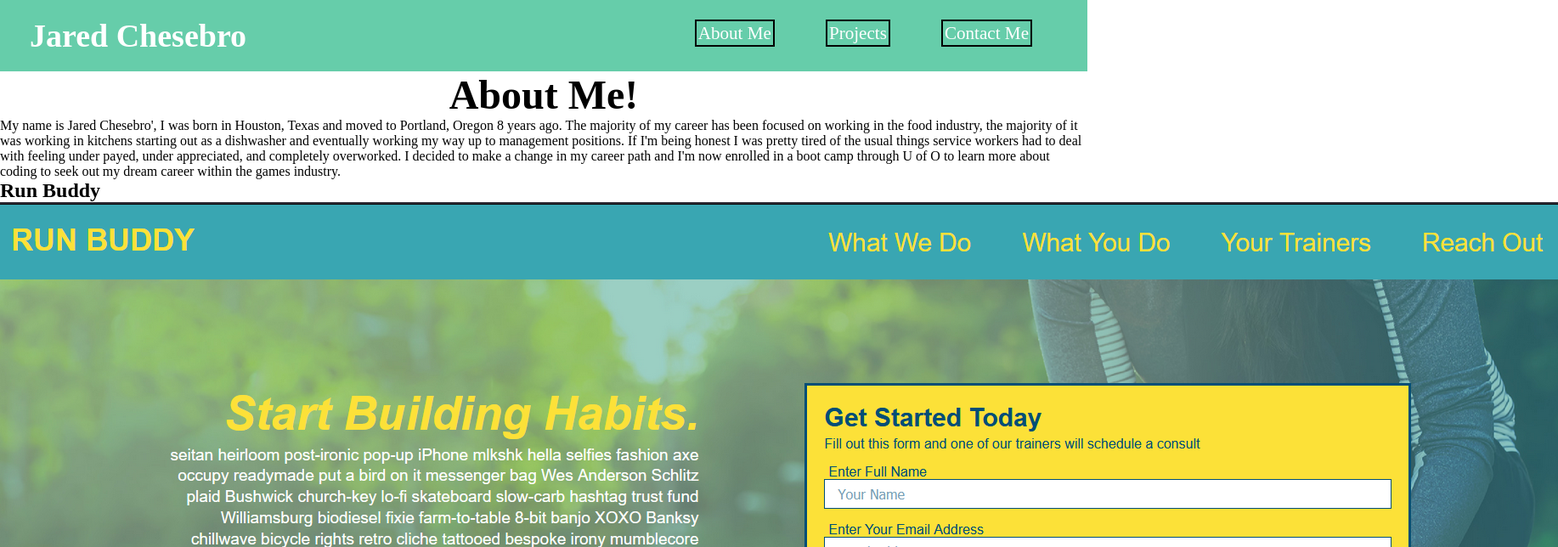
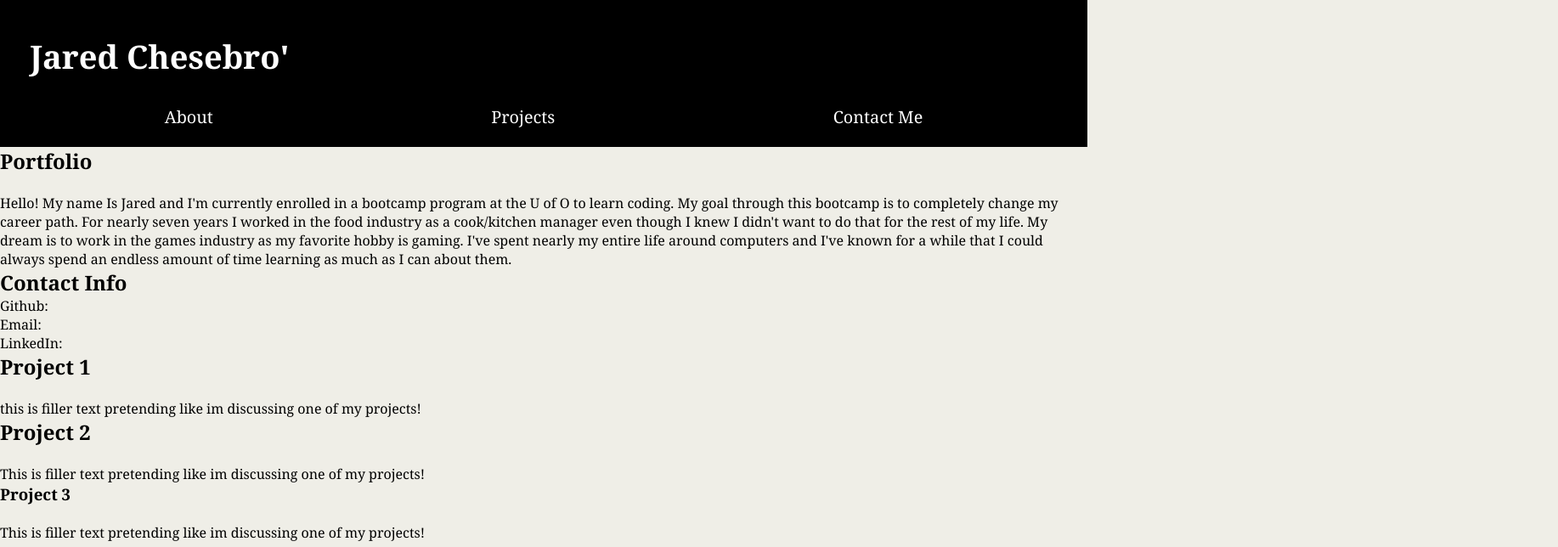
Before and after one commit to Chesebro11/.github.io, a plain HTML site: page index.html in a window 1280 px wide. Shown: the top 644 px of the page at 85% size, 1834 px wide, since content can reach past the window. Drawn offline with Linux system fonts and the light colour scheme.

Commit message:
started from ground up. new base for the site, header styled

```diff
--- a/assets/style.css
+++ b/assets/style.css
@@ -1,61 +1,47 @@
-*{
+/*standard page correction stuff*/
+* {
     margin: 0;
     padding: 0;
     box-sizing: border-box;
 }
-/*adjusting link color might change who knows*/
-a{
-    color: white;
-    text-decoration: none;
+/*setting font and background color*/
+body {
+    background: #efeee7;
+    font-family:Cambria, Cochin, Georgia, Times, Times New Roman, serif;
 }
-/*might be temporary idk*/
-body{
-    font-family:  'Times New Roman', Times, serif;
-    color:black;
+/*header styling starts here*/
+header{
+    background-color: black;
+    padding: 15px 30px;
 }
-/*start of header styling*/
-header{
-    background-color: mediumaquamarine;
-    padding: 20px 35px;
-    display: flex;
-    justify-content: space-between;
-    flex-wrap: wrap;
-}
+/*adjustment of h1 in header*/
 header h1{
-    font-weight: bold;
     font-size: 38px;
     color: white;
-    margin: 0;
+    font-weight: bold;
+    padding: 25px 0;
+    display:  inline-block;
+    position: relative;
+    margin-left: 5px;
+}
+/*making the navigation links not look like links*/
+header a{
+    text-decoration: none;
+    color: white;
 }
 header nav{
     margin: 7px 0;
 }
+/*setting up navigation elements with spacing*/
 header nav ul{
+    list-style: none;
     display: flex;
     flex-wrap: wrap;
-    justify-content: space-between;
+    justify-content: space-around;
     align-items: center;
-    list-style: none;
 }
-header nav ul li a{
-    margin: 0 30px;
+header nav ul li a {
+    padding: 10px 15px;
     font-weight: lighter;
-    font-size: 1.65vw;
-    border: 2px solid black;
-    padding: 2px;
+    font-size: 1.55vw;
 }
-/*end header styling for now*/
-.aboutme{
-
-    display:flex;
-    justify-content: center;
-    flex-wrap: wrap;
-}
-.aboutme h2{
-    font-size: 48px;
-}
-.aboutmetxt{
-    display:flex;
-    justify-content: right;
-    flex-wrap: wrap;
-}
--- a/index.html
+++ b/index.html
@@ -6,60 +6,62 @@
     <title> Jared Chesebro'</title>
 </head>
 <body>
-    <!--Header and Navigation-->
+    <!--Header section includes my name and navigation elements-->
     <header>
-    <h1><a href="/">Jared Chesebro</a></h1>
+        <h1>Jared Chesebro'</h1>
+        <!--Navigation-->
         <nav>
             <ul>
-            <li>
-            <a href="#about-me">About Me</a>
-            </li>
-            <li>
-            <a href="#projects">Projects</a>
-            </li>
-            <li>
-            <a href="#contact-me">Contact Me</a>
-            </li>
+                <li><a href="#about">About</a></li>
+                <li><a href="#projects">Projects</a></li>
+                <li><a href="#contact_me">Contact Me</a></li>
             </ul>
         </nav>
     </header>
-    <!--note to self when reopening this pls restructure about me section need image and text in sperate boxes! putting in image of self as background is not pog-->
-    <section class="aboutme" id="about-me">
-        <!--Image of me will go here whenever I decide on one lul?-->
-        <h2>About Me!</h2>
-        <section class="aboutme-txt">
-            <p>My name is Jared Chesebro', I was born in Houston, Texas and moved to Portland, Oregon 8 years ago.
-            The majority of my career has been focused on working in the food industry, the majority of it was working in
-            kitchens starting out as a dishwasher and eventually working my way up to management positions. If I'm being honest
-            I was pretty tired of the usual things service workers had to deal with feeling under payed, under appreciated, and
-            completely overworked. I decided to make a change in my career path and I'm now enrolled in a boot camp through
-            U of O to learn more about coding to seek out my dream career within the games industry.
+
+    <main>
+        <!--This is the introductory area including my name and some details about me-->
+        <section>
+            <h2>Portfolio</h2>
+            <!--code is set here for an image need to get one-->
+            <img src="" alt="" />
+
+            <p>
+                Hello! My name Is Jared and I'm currently enrolled in a bootcamp program at the U of O to learn coding. My goal through this bootcamp is to completely change my career path. For nearly seven years I worked in the
+                food industry as a cook/kitchen manager even though I knew I didn't want to do that for the rest of my life. My dream is to work in the games industry as my favorite hobby is gaming. I've spent nearly my entire life
+                around computers and I've known for a while that I could always spend an endless amount of time learning as much as I can about them.
             </p>
         </section>
+
+        <section>
+            <!--contact info-->
+            <h2>Contact Info</h2>
+            <ul>
+                <!--thinking about making the actual clickable link icons from these sites?-->
+                <li>Github:<a href=""> </a> </li>
+                <li>Email: <a href="sendmailto:"></a> </li>
+                <li>LinkedIn:<a href=" "></a> </li>
+            </ul>
         </section>
 
-    <section class="projects" id="projects">
-        <div class="mainproject">
-            <h2>
-            Run Buddy
-            </h2>
-            <div class="mainproject-img">
-                <a href="https://chesebro11.github.io/run-buddy/"><img src="./assets/images/runbuddy.png" /></a>
-            </div>
-            <div class="mainproject-txt">
-                <p>Run Buddy ideally wont be here in the future, however it is an assignment that taught me
-                everything I know so far about web development and I really need to fill this area up with projects</p>
-            </div>
-        </div>
-        <div class="secondaryproject">
-            <h2>Code Refractor</h2>
-            <div class="secondaryproject-txt">
-                <p>This assignment was the first actual test about what I had been learning. I recieved a file of broken
-                code and had to figure out what issues existed within the code while cleaning up any issues with syntax
-                or an unnessecary amount of code</p>
-            </div>
-        </div>
+        <section>
+            <!--This is all outlined doesnt actually contain anything meaningful yet-->
+            <h2>Project 1</h2>
+            <img src="" alt="" />
+            <p>this is filler text pretending like im discussing one of my projects!</p>
+
+            <h2>Project 2</h2>
+            <img src="" alt="" />
+            <p>This is filler text pretending like im discussing one of my projects!</p>
+
+            <h3>Project 3</h3>
+            <img src="" alt="" />
+            <p>This is filler text pretending like im discussing one of my projects!</p>
+
         </section>
+        <!--Footer section will be going here not quite there yet though!-->
+        <footer>
 
+        </footer>
+    </main>
 </body>
-</html>
```
Lines whose indentation alone changed are shown as unchanged.
